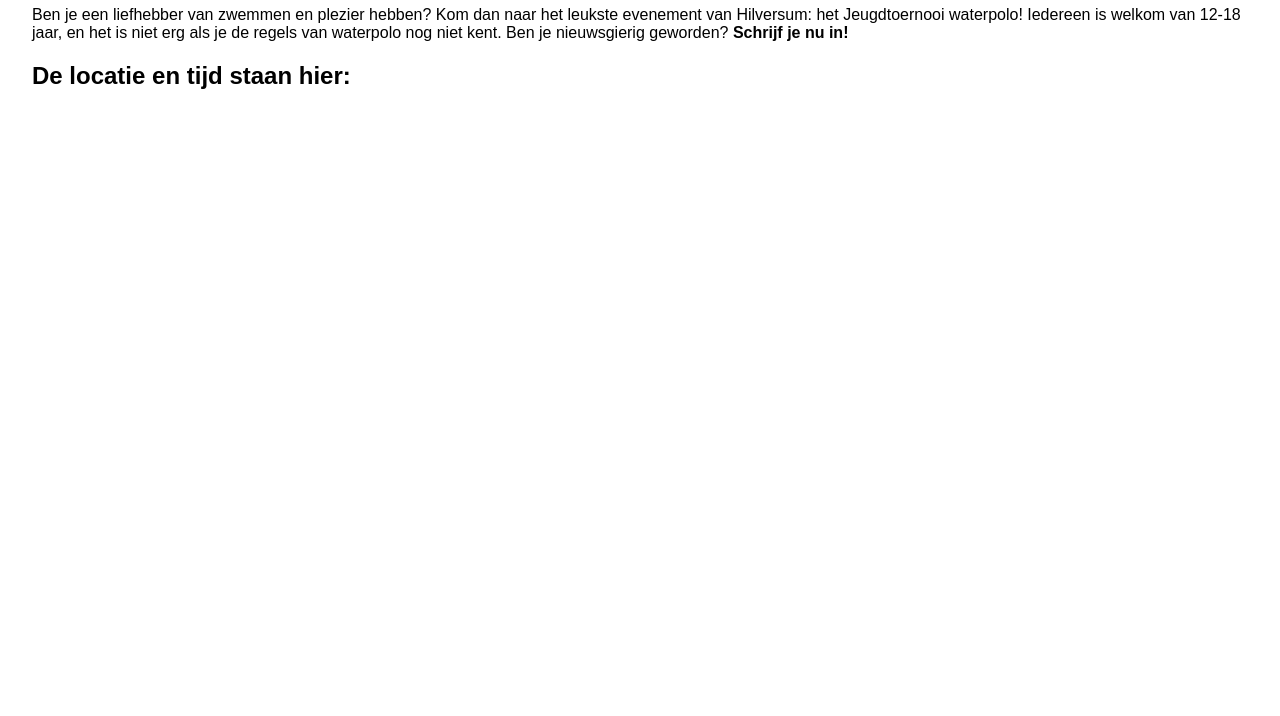
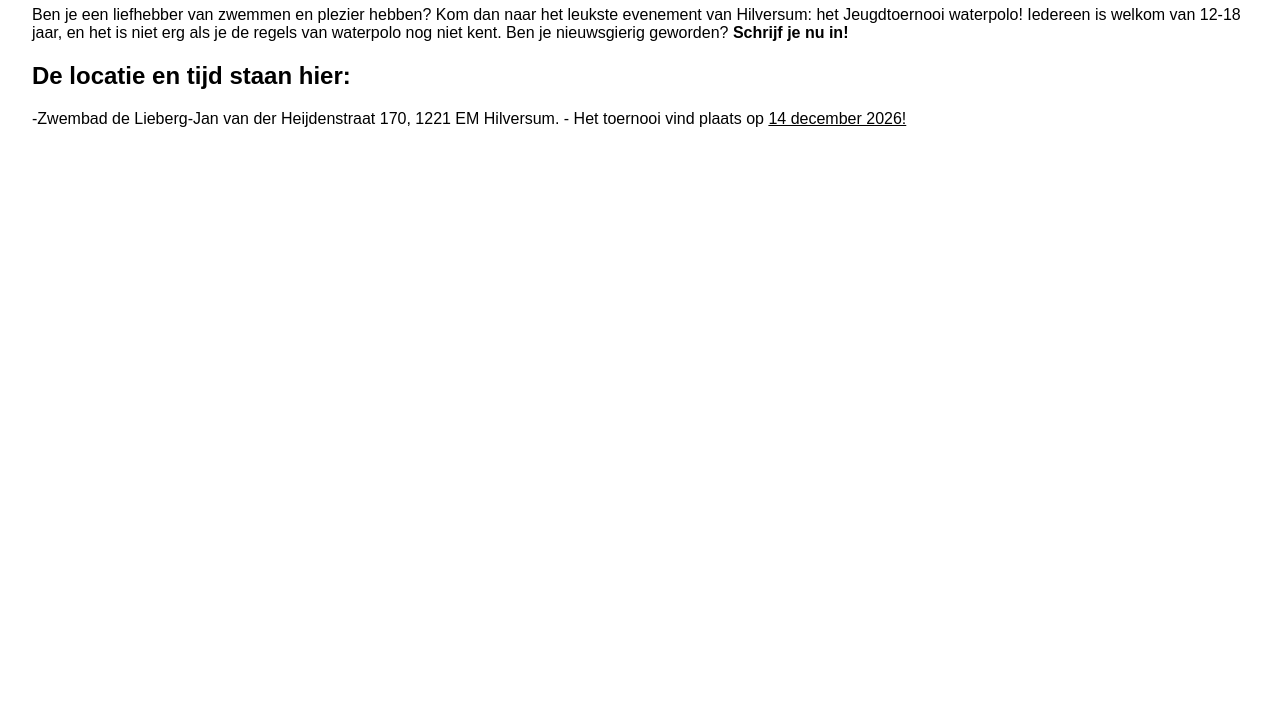
Before and after one commit to 199517-INF/weektaak-2, a plain HTML site: page index.html in a window 1280 px wide. Shown: the part 84-800 px from the top of the page. Drawn offline with Linux system fonts and the light colour scheme.

Commit message:
WebLab Run 24-11-2026 10:32:50 (UTC+01:00)

```diff
--- a/index.html
+++ b/index.html
@@ -11,5 +11,7 @@
   <p> Ben je een liefhebber van zwemmen en plezier hebben? Kom dan naar het leukste evenement van Hilversum: het Jeugdtoernooi waterpolo! Iedereen is welkom van 12-18 jaar, en het is niet erg als je de regels van waterpolo nog niet kent. Ben je nieuwsgierig geworden? <b> Schrijf je nu in!</b> </p>
   <script src="script.js"></script>
   <h2>De locatie en tijd staan hier: </h2>
+  <p> -Zwembad de Lieberg-Jan van der Heijdenstraat 170, 1221 EM Hilversum.
+    - Het toernooi vind plaats op <u>14 december 2026!</u> </p>
 </body>
 </html>
```
Also changed, not shown: 1 other file.
